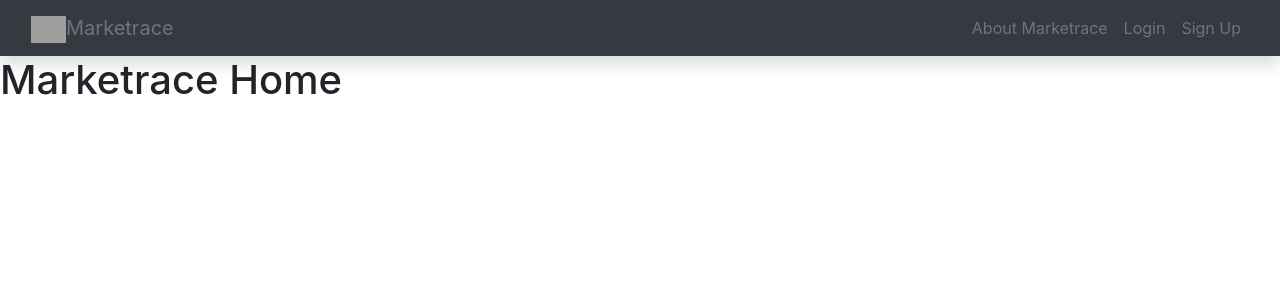
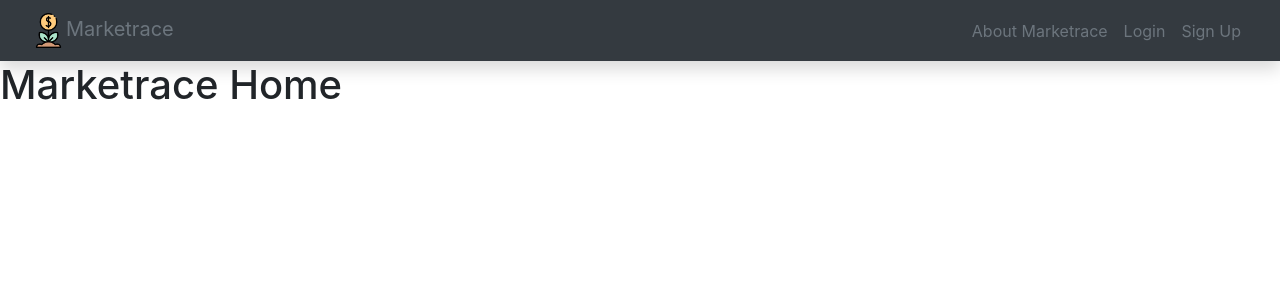
Before and after one commit to flyingisfreedom5/marketrace, a Django app: page / in a window 1280 px wide. Shown: the top 300 px of the page. Run offline with Django 4.2, Linux system fonts and the light colour scheme; grey boxes are pictures that could not be loaded.

Commit message:
logo saved to static

```diff
--- a/main_app/templates/base.html
+++ b/main_app/templates/base.html
@@ -16,7 +16,7 @@
   <nav class="navbar navbar-expand-sm navbar-light bg-dark text-secondary shadow">
     <div class="container-fluid">
       <a href="{% url 'home' %}" class="navbar-brand text-secondary">
-        <img src="https://cdn-icons.flaticon.com/png/128/2510/premium/2510702.png?token=exp=1652648336~hmac=b92ccc580ed8f4dfc5cc49de60753fb6" alt="" height=25 width=35 class="img-fluid d-inline-block align-text-center">Marketrace
+        <img src="{% static 'photos/marketrace_logo.png' %}" alt="" height=25 width=35 class="img-fluid d-inline-block align-text-center">Marketrace
       </a>
       <ul class="navbar-nav">
         <li class="nav-item">
```
Also changed, not shown: main_app/static/photos/marketrace_logo.png (added).
